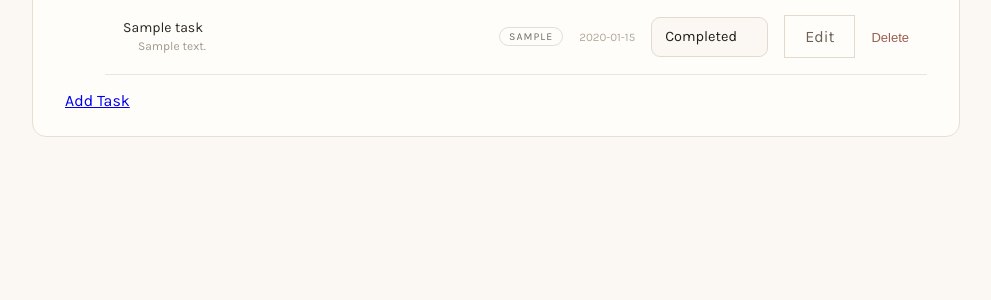
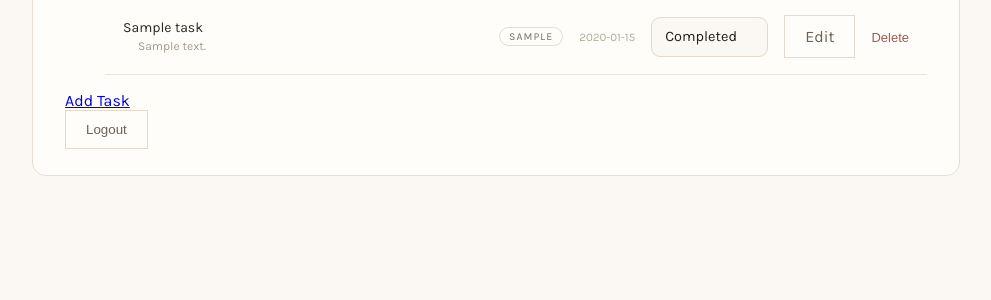
Before and after one commit to rosshunterdev/focus-task-manager, a Flask app: template app/templates/index.html in a window 1280 px wide. Shown: the part 253-553 px from the top of the page, without its empty margins (144-1135 px from the left). Run offline with Flask 3, Linux system fonts and the light colour scheme; the template is opened without the code that fills it: values that come from a table or form of the project are taken from there, others are empty; tables that the repository leaves empty hold one stand-in row (values such as "Sample post").

Commit message:
feat: add user logout and fix Flask-Login integration
- Add UserMixin to User model to provide is_active, is_authenticated, get_id()
- Add logout section with user email and logout button to index.html
- Update concepts log with UserMixin requirement and POST form security
- Update decisions log with logout UI simplicity decision

Co-Authored-By: Claude Haiku 4.5 <noreply@anthropic.com>

```diff
--- a/app/models.py
+++ b/app/models.py
@@ -1,6 +1,7 @@
 from datetime import date
 from app import db
 from werkzeug.security import generate_password_hash, check_password_hash
+from flask_login import UserMixin
 
 class Task(db.Model):
     id = db.Column(db.Integer, primary_key=True)
@@ -16,7 +17,7 @@ class Task(db.Model):
         return f'<Task {self.id}: {self.title}>'
 
 
-class User(db.Model):
+class User(db.Model, UserMixin):
     id = db.Column(db.Integer, primary_key=True)
     email = db.Column(db.String, nullable=False, unique=True)
     password_hash = db.Column(db.String, nullable=False)
--- a/app/templates/index.html
+++ b/app/templates/index.html
@@ -37,6 +37,13 @@
 
         <a href="{{ url_for('main.create_task') }}">Add Task</a>
 
+        <div class="user-section">
+            {{ current_user.email }}
+            <form method="POST" action="{{ url_for('main.logout') }}" style="display:inline">
+                <button class="btn-secondary" type="submit">Logout</button>
+            </form>
+        </div>
+
     </div>
 
 {% endblock %}
```
